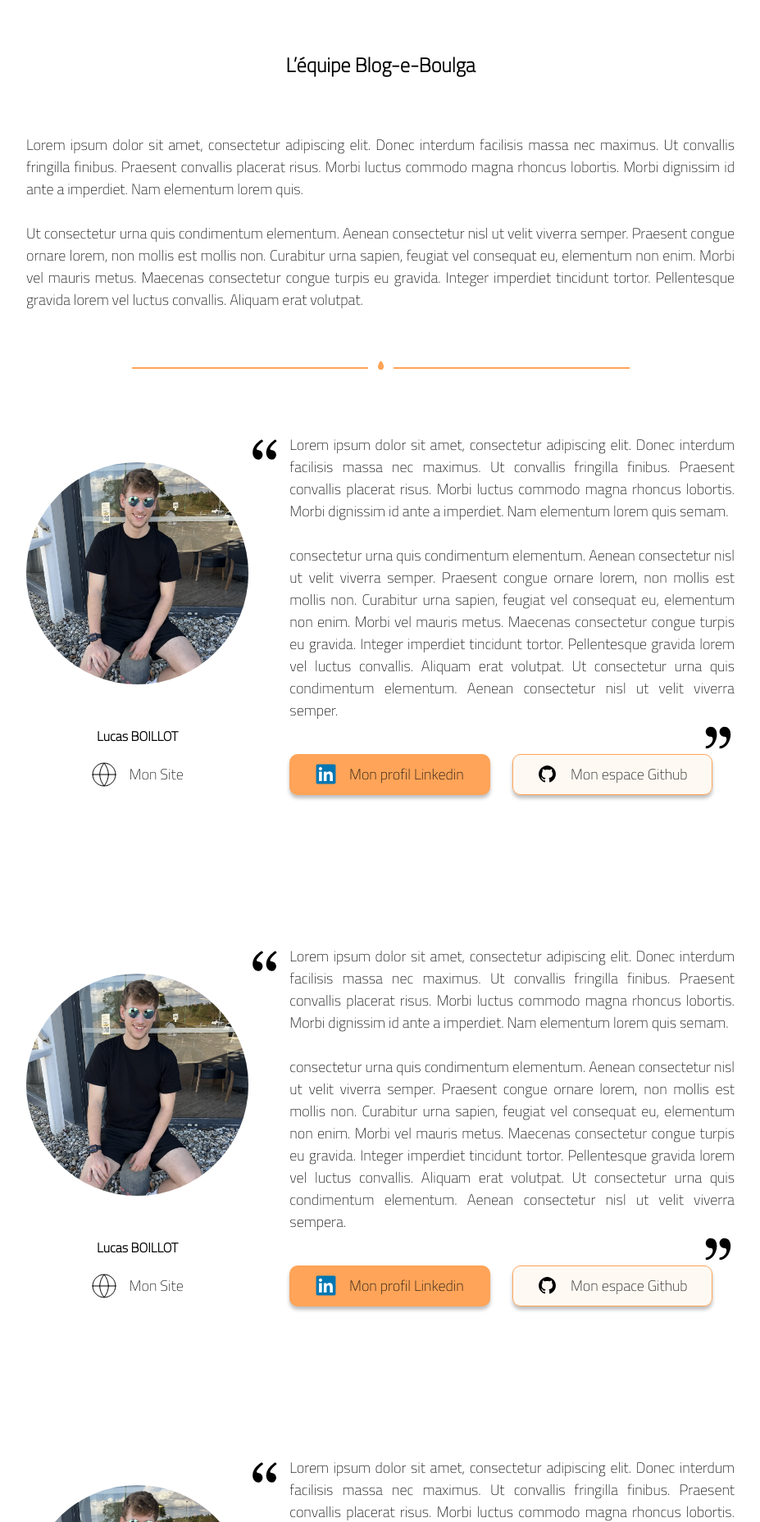
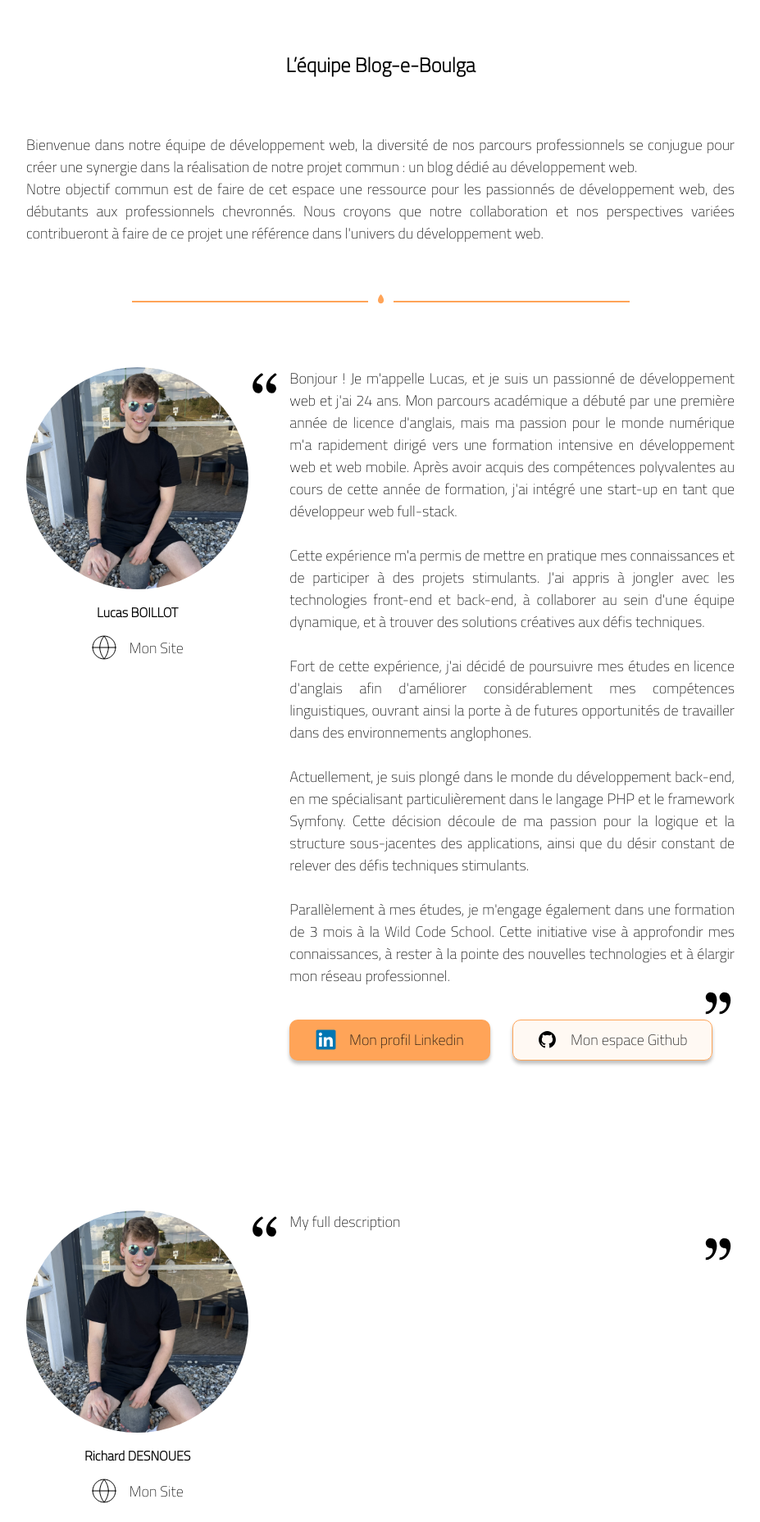
Before and after one commit to LuckyShuii/front-only-blog-e-boulga, a PHP site: page /about_us.php in a window 1280 px wide. Shown: the part 128-1985 px from the top of the page at 82% size, without its empty margins (176-1103 px from the left). Run offline with PHP 8.4, Linux system fonts and the light colour scheme.

Commit message:
edit about_us with json data

```diff
--- a/about_us.php
+++ b/about_us.php
@@ -1,5 +1,5 @@
 <!DOCTYPE html>
-<html lang="en">
+<html>
 
 <head>
     <meta charset="UTF-8">
@@ -13,81 +13,74 @@
     <link href="https://fonts.googleapis.com/css2?family=Titillium+Web:wght@200&display=swap" rel="stylesheet">
     <link rel="icon" type="image/x-icon" href="assets/img/logo_fav.svg">
     <link rel="mask-icon" href="assets/img/logo_fav.svg">
-    <title>Accueil</title>
 </head>
-
-<?php require_once('header.php'); ?>
+<?php
+require_once('header.php'); ?>
 
 <body>
     <main>
         <h1 id="pageTitle">L’équipe Blog-e-Boulga</h1>
         <p id="pagePresentation">
-            Lorem ipsum dolor sit amet, consectetur adipiscing elit. Donec interdum facilisis massa nec maximus. Ut convallis fringilla finibus. Praesent convallis placerat risus. Morbi luctus commodo magna rhoncus lobortis. Morbi dignissim id ante a imperdiet. Nam elementum lorem quis. <br /><br />Ut consectetur urna quis condimentum elementum. Aenean consectetur nisl ut velit viverra semper. Praesent congue ornare lorem, non mollis est mollis non. Curabitur urna sapien, feugiat vel consequat eu, elementum non enim. Morbi vel mauris metus. Maecenas consectetur congue turpis eu gravida. Integer imperdiet tincidunt tortor. Pellentesque gravida lorem vel luctus convallis. Aliquam erat volutpat.
+            Bienvenue dans notre équipe de développement web, la diversité de nos parcours professionnels se conjugue pour créer une synergie dans la réalisation de notre projet commun : un blog dédié au développement web.<br>
+            Notre objectif commun est de faire de cet espace une ressource pour les passionnés de développement web, des débutants aux professionnels chevronnés. Nous croyons que notre collaboration et nos perspectives variées contribueront à faire de ce projet une référence dans l'univers du développement web.
         </p>
         <figure class="separationAbout">
             <img class="longSeparation" src="assets/img/separation.svg" alt="separation">
             <img class="smallSeparation" src="assets/img/small_separation.svg" alt="small separation">
         </figure>
+
+        <?php
+        require_once('header.php');
+        /**
+         * Récupération du contenu des fichier json articles & authors (future database)
+         */
+        (array) $json_authors = file_get_contents("assets/db/db_authors.json");
+        (array) $parsed_authors = json_decode($json_authors);
+
+        /**
+         * Check if le contenu récupéré est bien du json, sinon renvoyer une erreur
+         */
+        if (json_validate($json_authors)) {
+            /**
+             * @param array $authors = Stockage du tableau/index "authors" afin de le renvoyer dans la fonction pour itérer dedans
+             */
+            (array) $authors = $parsed_authors->authors;
+            //var_dump($authors);
+            foreach ($authors as $author) {
+                echo '
                     <article>
+                    <div class="leftSide">
                         <figure class="profil">
-                <img src="assets/img/Lucas2.jpg" alt="Lucas Boillot">
+                            <img src="assets/img/' . $author->img . '" alt="Lucas Boillot">
                         </figure>
+                        <span class="authorName">
+                        <h2>' . $author->firstName . ' ' . $author->lastName . '</h2>
+                        </span>
+                        <div class="website">
+                            <a href=' . $author->website . '><img src="assets/img/myWebSite.svg" alt="Site web personnel"> Mon Site</a>
+                        </div>
+                        </div>
                         <img class="firstquote" src="assets/img/quote.svg" alt="quote">
                         <aside>
                             <p>
-                    Lorem ipsum dolor sit amet, consectetur adipiscing elit. Donec interdum facilisis massa nec maximus. Ut convallis fringilla finibus. Praesent convallis placerat risus. Morbi luctus commodo magna rhoncus lobortis. Morbi dignissim id ante a imperdiet. Nam elementum lorem quis semam.<br /><br /> consectetur urna quis condimentum elementum. Aenean consectetur nisl ut velit viverra semper. Praesent congue ornare lorem, non mollis est mollis non. Curabitur urna sapien, feugiat vel consequat eu, elementum non enim. Morbi vel mauris metus. Maecenas consectetur congue turpis eu gravida. Integer imperdiet tincidunt tortor. Pellentesque gravida lorem vel luctus convallis. Aliquam erat volutpat. Ut consectetur urna quis condimentum elementum. Aenean consectetur nisl ut velit viverra semper. <span> <img src="assets/img/entypo_quote.svg" alt="endquote"> </span>
+                                ' . $author->fullDescription . ' <span> <img src="assets/img/entypo_quote.svg" alt="endquote"> </span>
                             </p>
                         </aside>
-            <h2>Lucas BOILLOT</h2>
-            <div class="website">
-                <a href="#"><img src="assets/img/myWebSite.svg" alt="Site web personnel"> Mon Site</a>
-            </div>
-            <a class="linkedinProfil" href="#"><img src="assets/img/linkedin.svg" alt="Profil Linkedin"> Mon profil Linkedin</a>
-            <a class="githubProfil" href="#"><img src="assets/img/github.svg" alt="Profil Github"> Mon espace Github</a>
+                        <a class="linkedinProfil" href=' . $author->linkedin . '><img src="assets/img/linkedin.svg" alt="Profil Linkedin"> Mon profil Linkedin</a>
+                        <a class="githubProfil" href=' . $author->gitHub . '><img src="assets/img/github.svg" alt="Profil Github"> Mon espace Github</a>
                     </article>
                     <figure class="separationAbout">
                                 <img class="smallSeparation" src="assets/img/small_separation.svg" alt="small separation">
-        </figure>
-        <article>
-            <figure class="profil">
-                <img src="assets/img/Lucas2.jpg" alt="Lucas Boillot">
-            </figure>
-            <img class="firstquote" src="assets/img/quote.svg" alt="quote">
-            <aside>
-                <p>
-                    Lorem ipsum dolor sit amet, consectetur adipiscing elit. Donec interdum facilisis massa nec maximus. Ut convallis fringilla finibus. Praesent convallis placerat risus. Morbi luctus commodo magna rhoncus lobortis. Morbi dignissim id ante a imperdiet. Nam elementum lorem quis semam.<br /><br /> consectetur urna quis condimentum elementum. Aenean consectetur nisl ut velit viverra semper. Praesent congue ornare lorem, non mollis est mollis non. Curabitur urna sapien, feugiat vel consequat eu, elementum non enim. Morbi vel mauris metus. Maecenas consectetur congue turpis eu gravida. Integer imperdiet tincidunt tortor. Pellentesque gravida lorem vel luctus convallis. Aliquam erat volutpat. Ut consectetur urna quis condimentum elementum. Aenean consectetur nisl ut velit viverra sempera. <span> <img src="assets/img/entypo_quote.svg" alt="endquote"> </span>
-                </p>
-            </aside>
-            <h2>Lucas BOILLOT</h2>
-            <div class="website">
-                <a href="#"><img src="assets/img/myWebSite.svg" alt="Site web personnel"> Mon Site</a>
-            </div>
-            <a class="linkedinProfil" href="#"><img src="assets/img/linkedin.svg" alt="Profil Linkedin"> Mon profil Linkedin</a>
-            <a class="githubProfil" href="#"><img src="assets/img/github.svg" alt="Profil Github"> Mon espace Github</a>
-        </article>
-        <figure class="separationAbout">
-            <img class="smallSeparation" src="assets/img/small_separation.svg" alt="small separation">
-        </figure>
-        <article>
-            <figure class="profil">
-                <img src="assets/img/Lucas2.jpg" alt="Lucas Boillot">
-            </figure>
-            <img class="firstquote" src="assets/img/quote.svg" alt="quote">
-            <aside>
-                <p>
-                    Lorem ipsum dolor sit amet, consectetur adipiscing elit. Donec interdum facilisis massa nec maximus. Ut convallis fringilla finibus. Praesent convallis placerat risus. Morbi luctus commodo magna rhoncus lobortis. Morbi dignissim id ante a imperdiet. Nam elementum lorem quis semam.<br /><br /> consectetur urna quis condimentum elementum. Aenean consectetur nisl ut velit viverra semper. Praesent congue ornare lorem, non mollis est mollis non. Curabitur urna sapien, feugiat vel consequat eu, elementum non enim. Morbi vel mauris metus. Maecenas consectetur congue turpis eu gravida. Integer imperdiet tincidunt tortor. Pellentesque gravida lorem vel luctus convallis. Aliquam erat volutpat. Ut consectetur urna quis condimentum elementum. Aenean consectetur nisl ut velit viverra semper. <span> <img src="assets/img/entypo_quote.svg" alt="endquote"> </span>
-                </p>
-            </aside>
-            <h2>Lucas BOILLOT</h2>
-            <div class="website">
-                <a href="#"><img src="assets/img/myWebSite.svg" alt="Site web personnel"> Mon Site</a>
-            </div>
-            <a class="linkedinProfil" href="#"><img src="assets/img/linkedin.svg" alt="Profil Linkedin"> Mon profil Linkedin</a>
-            <a class="githubProfil" href="#"><img src="assets/img/github.svg" alt="Profil Github"> Mon espace Github</a>
-        </article>
+                            </figure>';
+            }
+        } else {
+            /**
+             * Erreur renvoyée si le contenu n'est pas du JSON (fichier mal formé)
+             */
+            throw new Exception("Une erreur s'est produite : Le contenu récupéré n'est pas au format JSON !");
+        }
+        ?>
     </main>
-    <script src="assets/js/header.js" defer></script>
-    <script src="assets/js/footer.js" defer></script>
 </body>
 <?php require_once('footer.php'); ?>
 
--- a/assets/css/about_us.css
+++ b/assets/css/about_us.css
@@ -56,12 +56,18 @@ article {
     line-height: normal;
 }
 
+.leftSide {
+    display: flex;
+    flex-direction: column;
+    flex-wrap: wrap;
+    grid-column: 1/2;
+    grid-row: 1;
+}
+
 .profil {
     display: flex;
-    align-items: center;
     justify-content: center;
-    grid-column: 1/2;
-    grid-row: 1;
+    align-items: start;
 }
 
 article .profil img {
@@ -88,25 +94,32 @@ article aside p span {
     display: flex;
 }
 
-article h2 {
+.authorName {
+    display: flex;
+    /* grid-row: 1;
+    grid-column: 1; */
+    justify-content: center;
+    align-items: center;
+}
+
+.authorName h2 {
     color: --our-black;
-    text-align: center;
     font-family: Titillium Web;
     font-size: 1rem;
     font-style: normal;
+    text-align: center;
     font-weight: 700;
     line-height: normal;
-    grid-row: 2/3;
-    display: flex;
-    justify-content: center;
     margin-top: 1rem;
 }
 
 .website {
-    grid-row: 3/4;
-    grid-column: 1/2;
+    /* grid-row: 1;
+    grid-column: 1; */
+    margin-top: 1rem;
     display: flex;
     justify-content: center;
+    align-items: end;
 }
 
 .website a {
```
Also changed, not shown: assets/db/db_authors.json (+7 -7 lines). Lines whose indentation alone changed are shown as unchanged.
